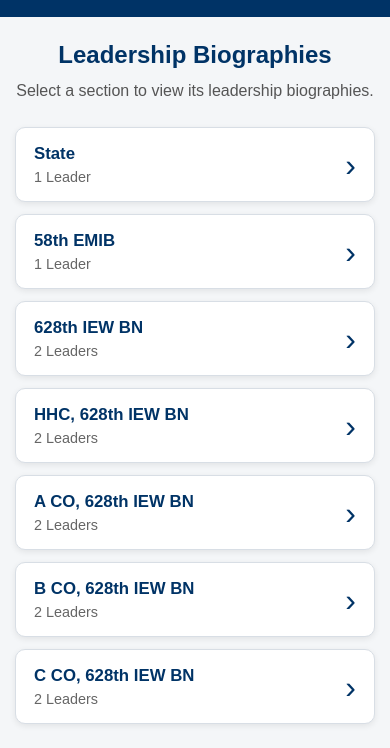
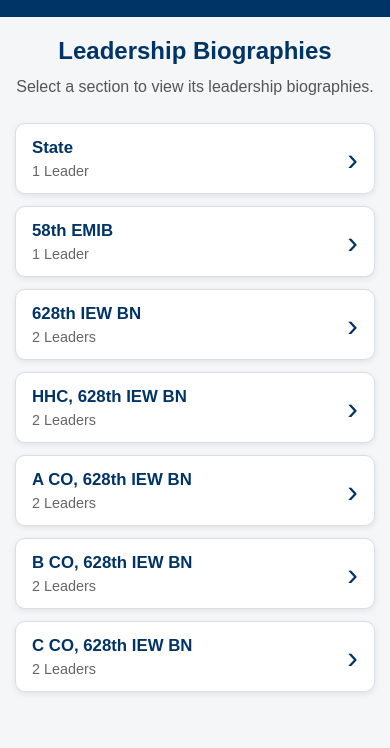
Before and after one commit to MLICKZ-zf/628thiewbn-leadership-profiles-site-H7R5K8D3V6, a plain HTML site: page index.html in a window 390 px wide. Shown: the part 128-876 px from the top of the page. After the commit the page ends 844 px from the top, so only its background shows below. Drawn offline with Linux system fonts and the light colour scheme.

Commit message:
Update style.css

```diff
--- a/style.css
+++ b/style.css
@@ -279,5 +279,18 @@
         margin: 0 10px;
     }
 
+    #homeView {
+    padding-top: 20px;
+}
+
+.section-button {
+    min-height: 70px;
+    padding: 14px 16px;
+}
+
+.directory-header h1 {
+    font-size: 1.4rem;
+}
+
 }
 <link rel="stylesheet" href="style.css?v=2">
```
